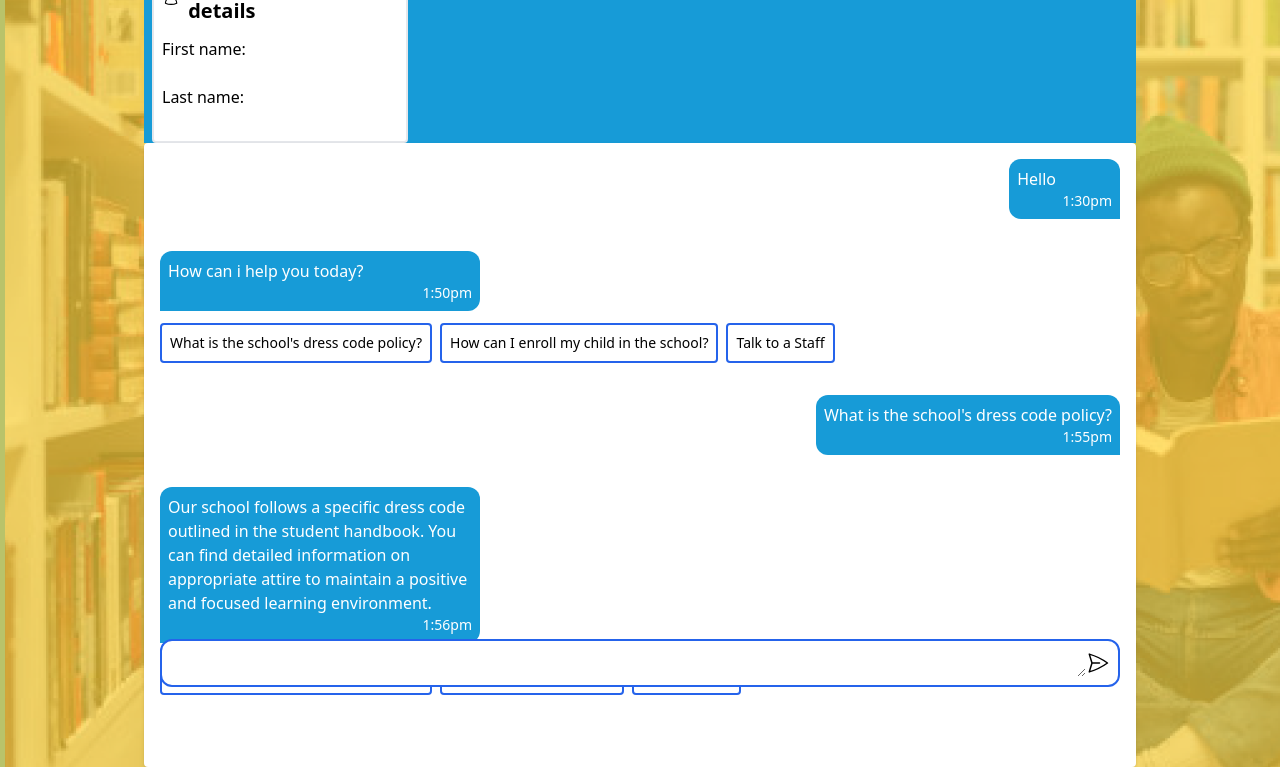
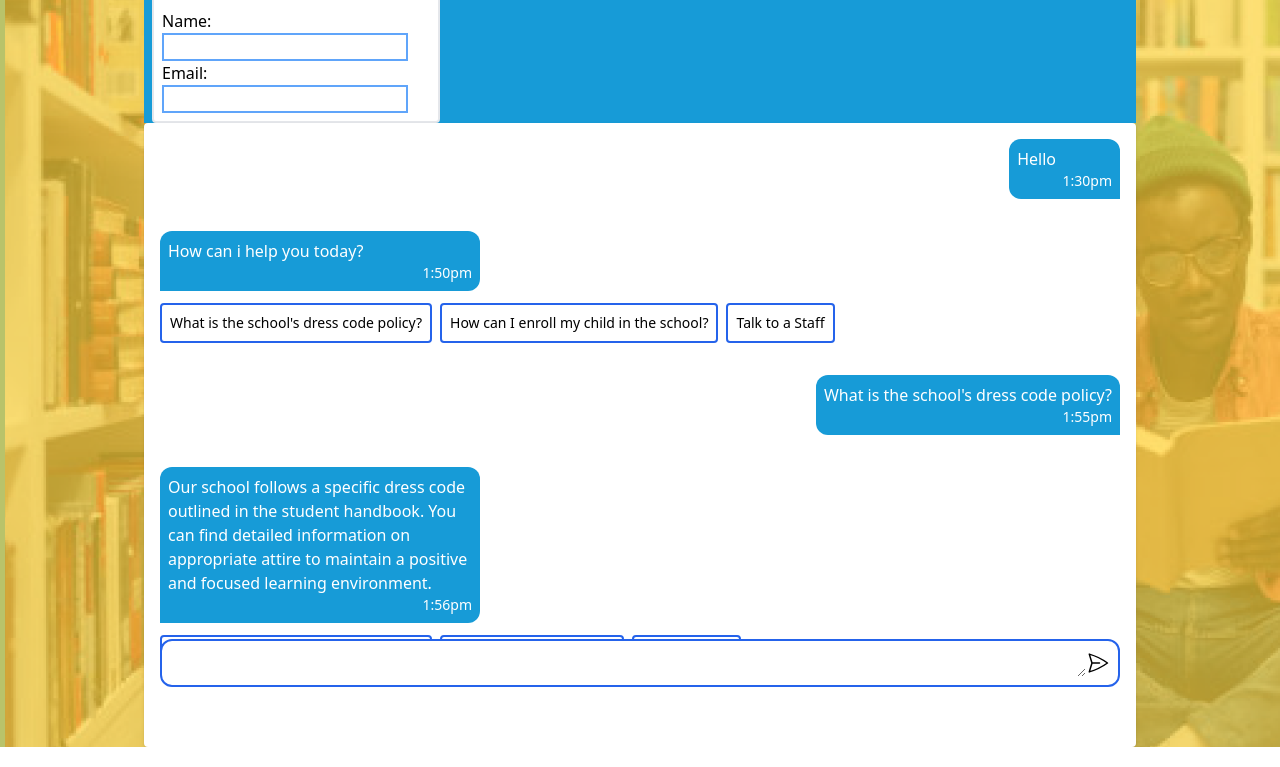
Before and after one commit to Vixs101/Chatbot, a website: page src/index.html in a window 1280 px wide. Shown: the part 105-872 px from the top of the page. Drawn offline with Linux system fonts and the light colour scheme.

Commit message:
made a few changes to the form

```diff
--- a/src/index.html
+++ b/src/index.html
@@ -44,7 +44,7 @@
 
         </div>
 
-        <div class="w-64  rounded border-2 p-2 bg-white">
+        <div class="w-72  rounded border-2 p-2 bg-white">
             <div class="flex items-center mb-3">
                 <svg
                     xmlns="http://www.w3.org/2000/svg"
@@ -61,11 +61,11 @@
                 <p class="font-semibold text-xl ml-2">Provide Contact details</p>
             </div>
 
-            <form>
-                <label for="fname">First name:</label><br>
-                <input type="text" id="fname" name="fname"><br>
-                <label for="lname">Last name:</label><br>
-                <input type="text" id="lname" name="lname">
+            <form class="w-11/12">
+                <label for="fname">Name:</label><br>
+                <input type="text" id="name" name="name" class="border-2 border-blue-400 w-full"><br>
+                <label for="email">Email:</label><br>
+                <input type="text" id="email" name="email" class="border-2 border-blue-400 w-full">
               </form>
         </div>
     </nav>
```
Also changed, not shown: dist/output.css.
